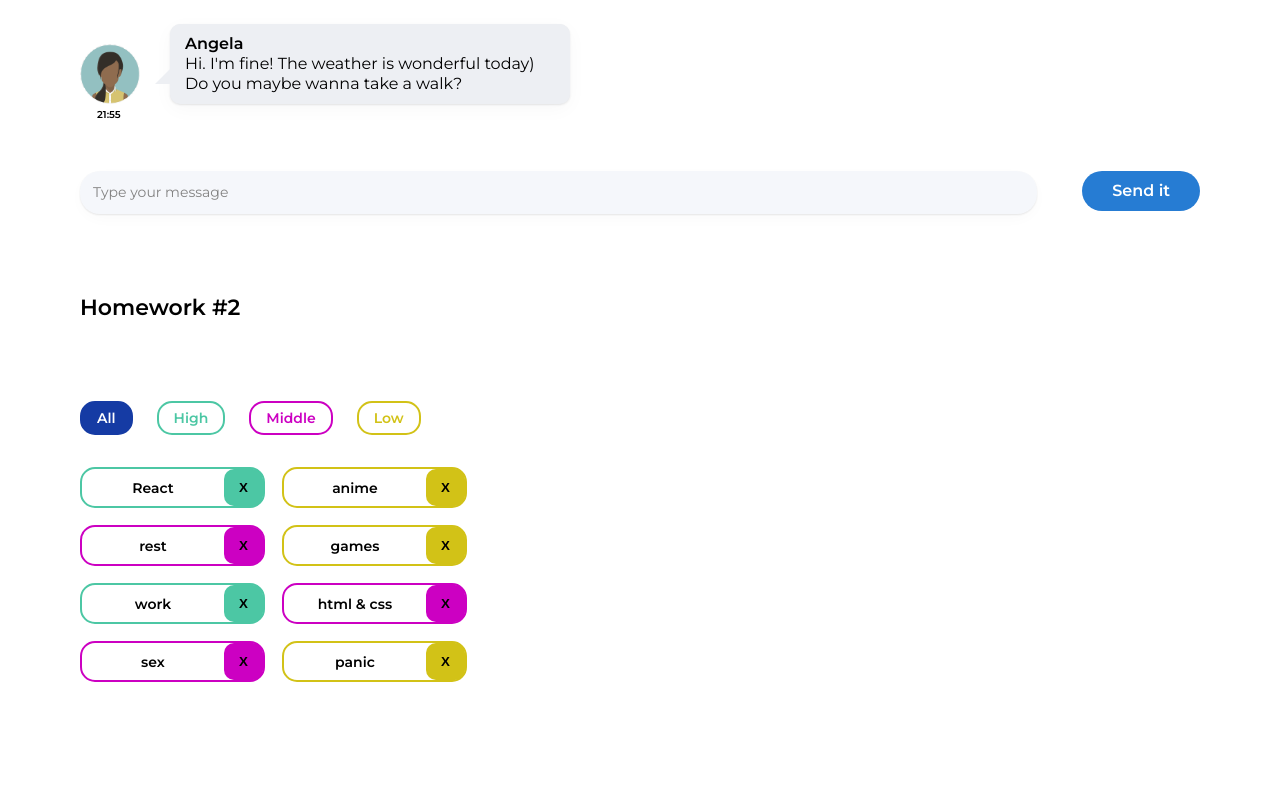
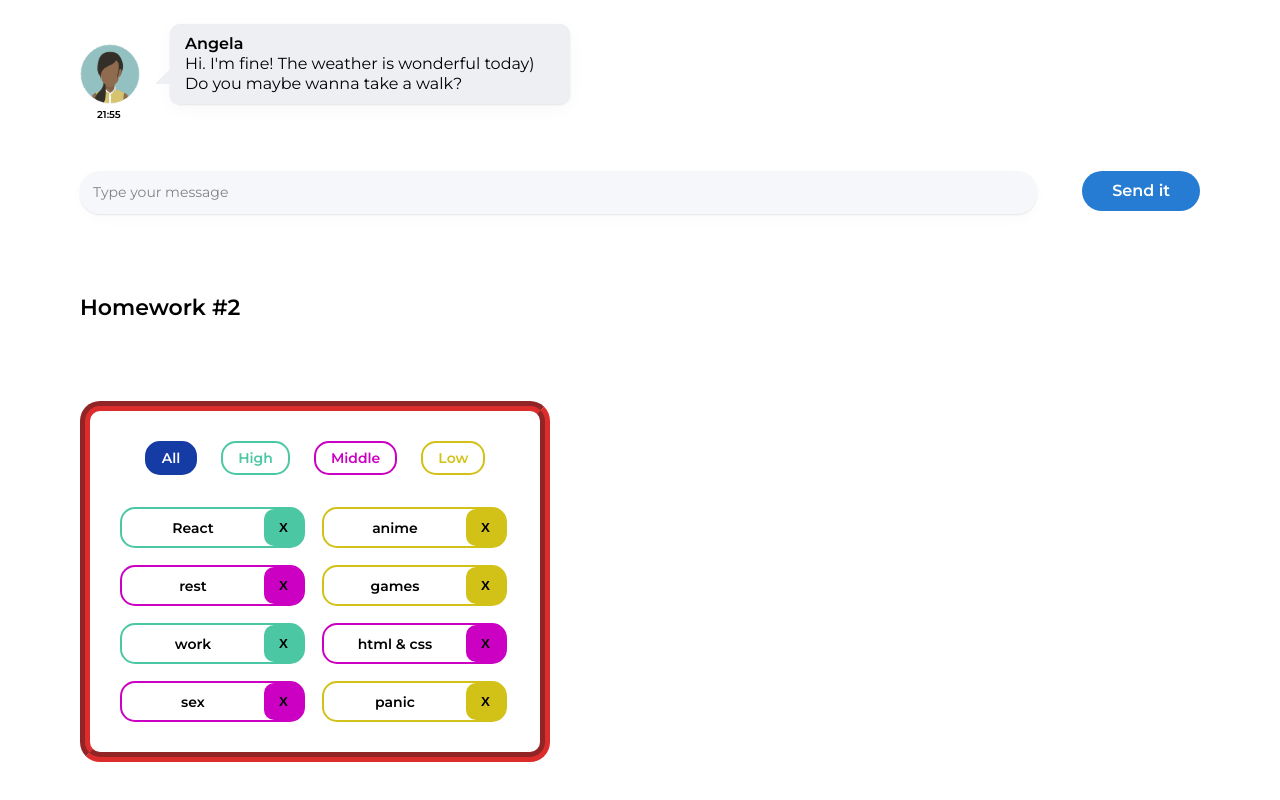
Before and after one commit to artkosmos/Homework, a React (Create React App) app: page / in a window 1280 px wide. Shown: the part 230-1030 px from the top of the page. Before the commit the page ends 952 px from the top, so only its background shows below. Built offline with nearby package versions, Linux system fonts and the light colour scheme.

Commit message:
feat: add more styles in second HW

```diff
--- a/src/s2-homeworks/hw02/affairs/Affairs.module.css
+++ b/src/s2-homeworks/hw02/affairs/Affairs.module.css
@@ -53,3 +53,13 @@
     flex-wrap: wrap;
     max-width: 450px;
 }
+
+.wrapper {
+    width: 470px;
+    display: flex;
+    flex-direction: column;
+    align-items: center;
+    padding: 30px;
+    border-radius: 20px;
+    border: 10px groove rgba(218, 22, 22, 0.9);
+}
--- a/src/s2-homeworks/hw02/affairs/Affairs.tsx
+++ b/src/s2-homeworks/hw02/affairs/Affairs.tsx
@@ -41,6 +41,7 @@ function Affairs(props: AffairsPropsType) {
 
   return (
     <div>
+      <div className={s.wrapper}>
         <div className={s.buttonContainer}>
           <button
             id={'hw2-button-all'}
@@ -73,6 +74,7 @@ function Affairs(props: AffairsPropsType) {
         </div>
         <div className={s.affairs}>{mappedAffairs}</div>
       </div>
+    </div>
   )
 }
 
```
Lines whose indentation alone changed are shown as unchanged.
